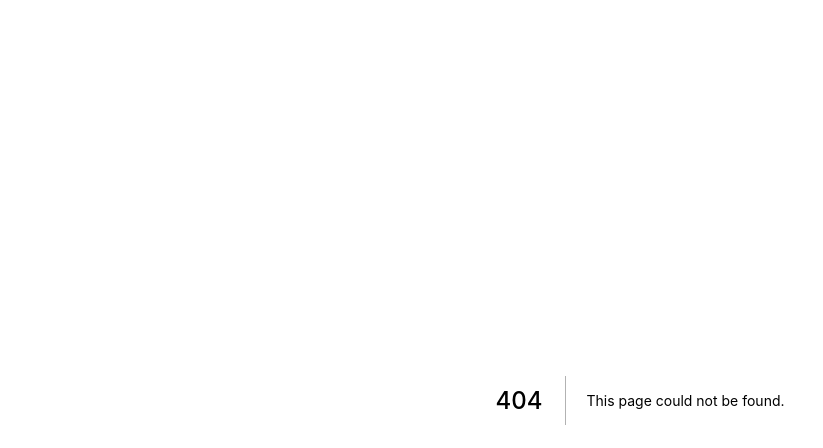
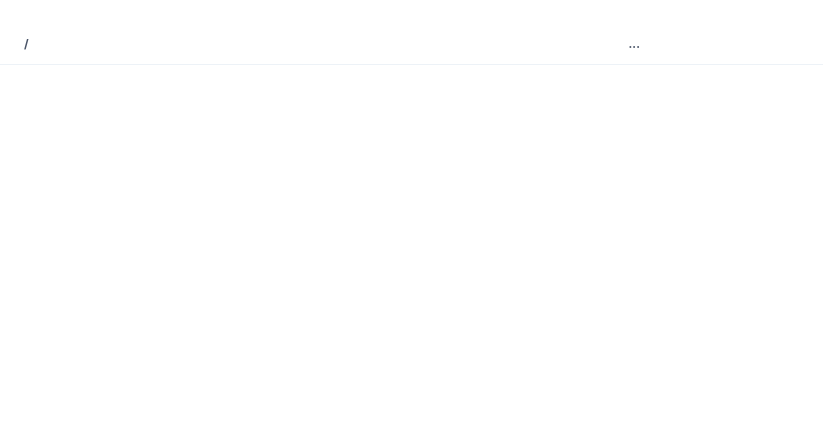
Before and after one commit to highwide/pepper, a Next.js app: page /koshohyo/new in a window 1280 px wide. Before the commit this address had no page. Shown: the top 448 px of the page, without its empty margins (0-823 px from the left). Built offline with nearby package versions, Linux system fonts and the light colour scheme.

Commit message:
[WIP] Create new page

```diff
--- /dev/null
+++ b/pages/koshohyo/new.tsx
@@ -0,0 +1,44 @@
+import { Box } from "@chakra-ui/layout";
+import { Table, Thead, Tr, Th, Tbody, Td } from "@chakra-ui/table";
+import { useState } from "react";
+
+const KoshohyoNewPage = () => {
+  const [columnLength, setColumnLength] = useState(1);
+  const [rowLength, setRowLength] = useState(1);
+
+  let header = [<Th>/</Th>];
+  for (let i = 0; i < columnLength; i++) {
+    header.push(<Th>...</Th>);
+  }
+  let rows = [];
+  for (let i = 0; i < rowLength; i++) {
+    rows.push(
+      <Tr>
+        <Td>呼ぶ側</Td>
+      </Tr>
+    );
+  }
+
+  return (
+    <Box>
+      <div>
+        <button
+          title={"列を増やす"}
+          onClick={() => setColumnLength((prev) => prev + 1)}
+        />
+        <button
+          title={"行を増やす"}
+          onClick={() => setRowLength((prev) => prev + 1)}
+        />
+      </div>
+      <Table>
+        <Thead>
+          <Tr>{header}</Tr>
+        </Thead>
+        <Tbody></Tbody>
+      </Table>
+    </Box>
+  );
+};
+
+export default KoshohyoNewPage;
```
